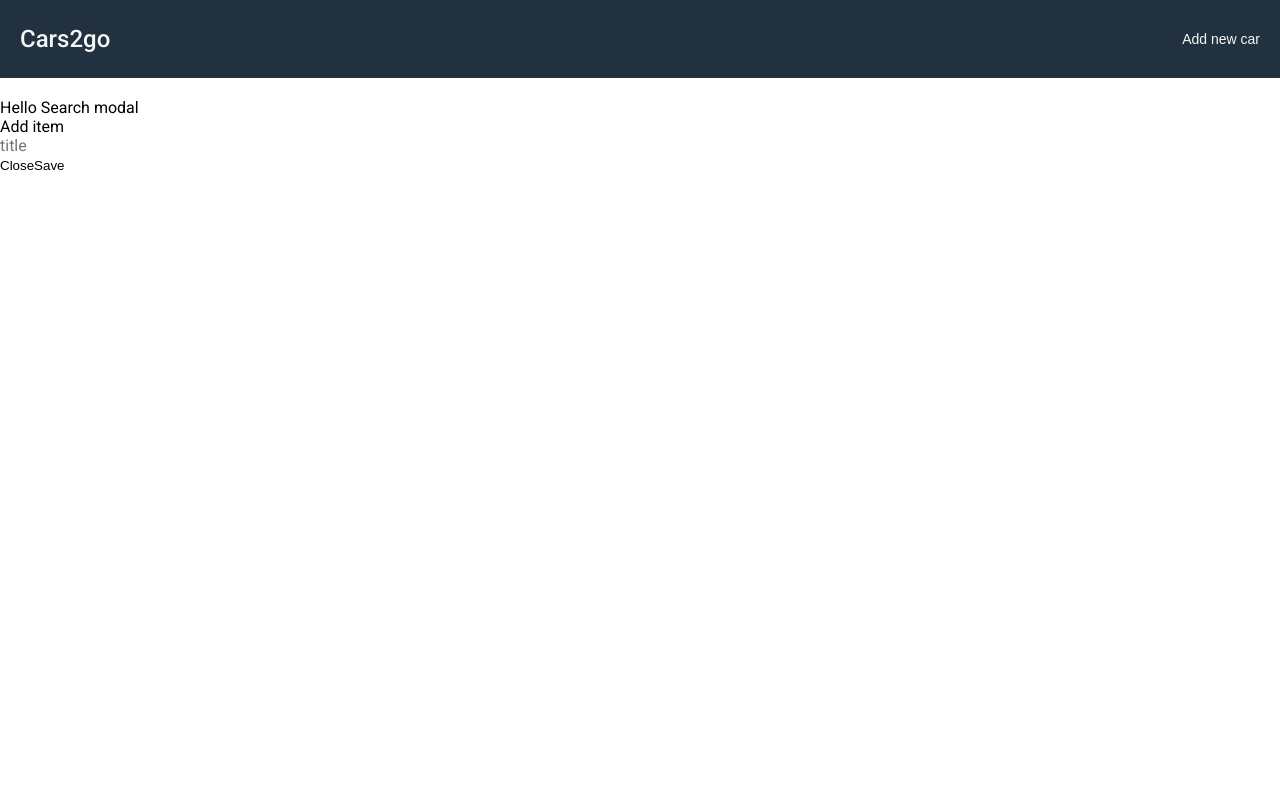
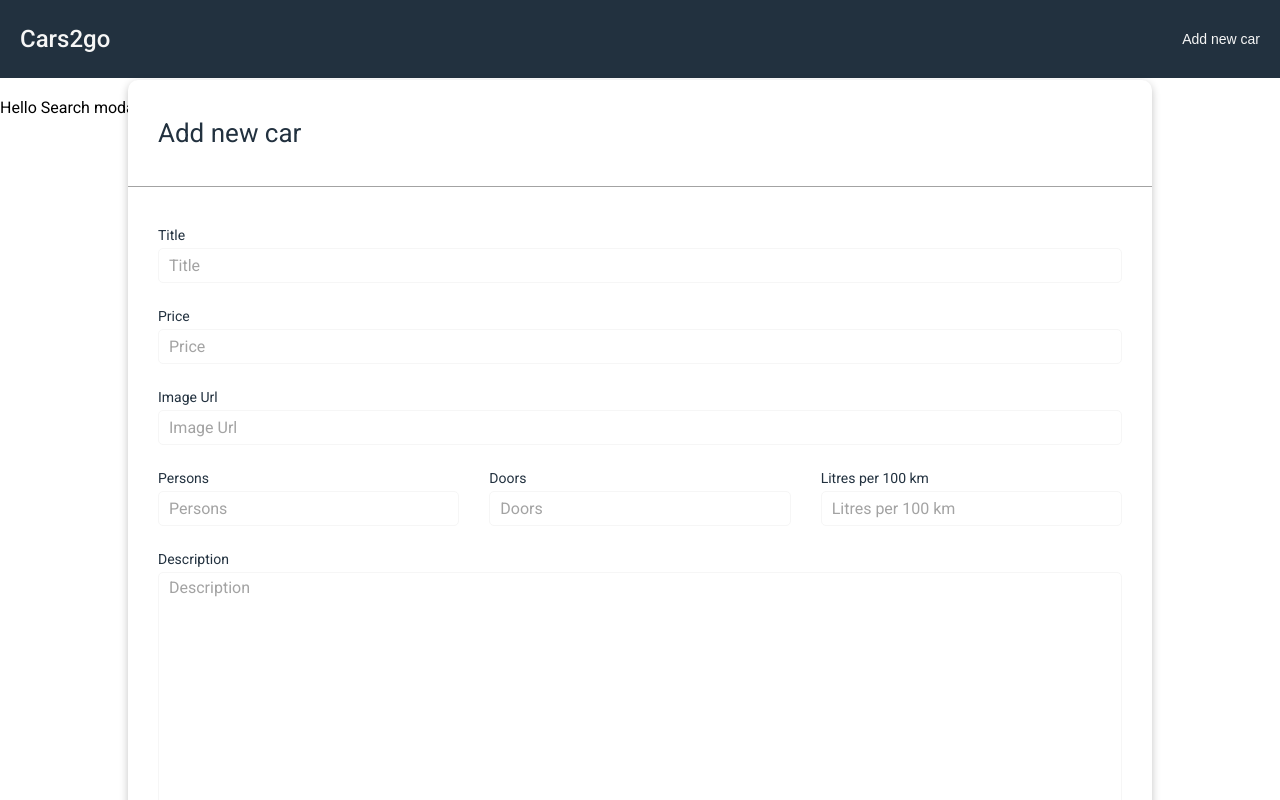
Before and after one commit to DzianisMakeichyk/cars2go, a Vue app: page / in a window 1280 px wide. Both pictures are taken after a click on the button "Add new car". Shown: the top 800 px of the page. Built offline with nearby package versions, Linux system fonts and the light colour scheme.

Commit message:
add popup modal styles | implemeted form validation

```diff
--- a/package.json
+++ b/package.json
@@ -11,7 +11,8 @@
     "core-js": "^2.6.5",
     "node-sass": "^5.0.0",
     "sass-loader": "^10.1.0",
-    "vue": "^2.6.10"
+    "vue": "^2.6.10",
+    "vuelidate": "^0.7.6"
   },
   "devDependencies": {
     "@vue/cli-plugin-babel": "^3.0.2",
--- a/src/App.vue
+++ b/src/App.vue
@@ -19,9 +19,9 @@
 </template>
 
 <script>
-import TableModal from "@/components/TableModal.vue";
-import SearchModal from "@/components/SearchModal.vue";
-import HeaderModal from "@/components/HeaderModal.vue";
+import TableModal from "@/components/TableModal";
+import SearchModal from "@/components/SearchModal";
+import HeaderModal from "@/components/HeaderModal";
 import AddModal from "@/components/AddModal";
 
 export default {
--- a/src/assets/styles/main.scss
+++ b/src/assets/styles/main.scss
@@ -17,3 +17,37 @@ h2,
 h3 {
   font-weight: normal;
 }
+
+.button__primary {
+  cursor: pointer;
+  border-radius: 5px;
+  border: 1px solid $ebonyClay;
+  color: $ebonyClay;
+  font-size: 14px;
+  line-height: 1;
+  padding: 12px 45px;
+  background: #fff;
+  transition: background 0.2s linear, color 0.2s linear;
+
+  &:hover {
+    background: $ebonyClay;
+    color: #fff;
+  }
+}
+
+.button__secondary {
+  cursor: pointer;
+  border-radius: 5px;
+  border: 1px solid $ebonyClay;
+  color: #fff;
+  font-size: 14px;
+  line-height: 1;
+  padding: 12px 45px;
+  background: $ebonyClay;
+  transition: background 0.2s linear, color 0.2s linear;
+
+  &:hover {
+    background: #fff;
+    color: $ebonyClay;
+  }
+}
--- a/src/components/AddModal.vue
+++ b/src/components/AddModal.vue
@@ -1,35 +1,176 @@
 <template>
-  <div>
-    <p>Add item</p>
-    <section>
-      <label label="Title">
-        <input type="text" v-model="title" placeholder="title" />
-      </label>
-    </section>
+  <div class="add-modal">
+    <h3 class="add-modal__header">Add new car</h3>
+    <div class="add-modal__form">
+      <AppInput
+        :errors="$v.form.title"
+        :isInvalid="$v.form.title.$error"
+        label="Title"
+        @blur="$v.form.title.$touch()"
+        errorMessage="Title is required"
+        errorTypeMessage="The field must contain only alphabetic characters, spaces, and hyphens"
+        placeholder="Title"
+        required
+        type="text"
+        v-model="form.title"
+      />
+      <AppInput
+        :errors="$v.form.price"
+        :isInvalid="$v.form.price.$error"
+        label="Price"
+        @blur="$v.form.price.$touch()"
+        errorMessage="Price is required"
+        errorTypeMessage="The field must contain only alphabetic characters, spaces, and hyphens"
+        placeholder="Price"
+        required
+        type="text"
+        v-model="form.price"
+      />
+      <AppInput
+        :errors="$v.form.imageUrl"
+        :isInvalid="$v.form.imageUrl.$error"
+        label="Image Url"
+        @blur="$v.form.imageUrl.$touch()"
+        errorMessage="Image Url is required"
+        errorTypeMessage="The field must contain only alphabetic characters, spaces, and hyphens"
+        placeholder="Image Url"
+        type="text"
+        v-model="form.imageUrl"
+      />
+      <div class="add-modal__form--fields">
+        <AppInput
+          :errors="$v.form.persons"
+          :isInvalid="$v.form.persons.$error"
+          label="Persons"
+          @blur="$v.form.persons.$touch()"
+          errorMessage="Persons is required"
+          errorTypeMessage="The field must contain only alphabetic characters, spaces, and hyphens"
+          placeholder="Persons"
+          required
+          type="text"
+          v-model="form.persons"
+        />
+        <AppInput
+          :errors="$v.form.doors"
+          :isInvalid="$v.form.doors.$error"
+          label="Doors"
+          @blur="$v.form.doors.$touch()"
+          errorMessage="Doors is required"
+          errorTypeMessage="The field must contain only alphabetic characters, spaces, and hyphens"
+          placeholder="Doors"
+          required
+          type="text"
+          v-model="form.doors"
+        />
+        <AppInput
+          :errors="$v.form.litres"
+          :isInvalid="$v.form.litres.$error"
+          label="Litres per 100 km"
+          @blur="$v.form.litres.$touch()"
+          errorMessage="Litres per 100 km is required"
+          errorTypeMessage="The field must contain only alphabetic characters, spaces, and hyphens"
+          placeholder="Litres per 100 km"
+          required
+          type="text"
+          v-model="form.litres"
+        />
+      </div>
+      <AppInput
+          :errors="$v.form.description"
+          :isInvalid="$v.form.description.$error"
+          label="Description"
+          @blur="$v.form.description.$touch()"
+          errorMessage="Description is required"
+          errorTypeMessage="The field must contain only alphabetic characters, spaces, and hyphens"
+          placeholder="Description"
+          required
+          type="textarea"
+          v-model="form.description"
+        />
+    </div>
 
-    <button @click="close">
-      Close
-    </button>
-    <button @click="additem">
-      Save
-    </button>
+    <div class="add-modal__buttons">
+      <button class="button__primary" @click="close">
+        Cancel
+      </button>
+      <button class="button__secondary" @click="additem">
+        Submit
+      </button>
+    </div>
   </div>
 </template>
 
 <script>
+import { required, minLength, maxLength, between } from 'vuelidate/lib/validators'
+
+import AppInput from '@/components/AppInput'
+
 export default {
-  name: "AddModal",
-  data() {
-    return {
-      title: ""
-    };
+  name: 'AddModal',
+
+  components: {
+    AppInput
+  },
+
+  data: () => ({
+    form: {
+      title: '',
+      price: '',
+      imageUrl: '',
+      persons: '',
+      doors: '',
+      litres: '',
+      description: '',
+    },
+  }),
+
+  validations: {
+    form: {
+      title: {
+        required,
+        minLength: minLength(3),
+        maxLength: maxLength(60)
+      },
+      imageUrl: {
+        minLength: minLength(3),
+        maxLength: maxLength(60)
+      },
+      price: {
+        required,
+        alpha: value => !value.match(/[^0-9 ]/),
+      },
+      persons: {
+        required,
+        alpha: value => !value.match(/[^0-9 ]/),
+      },
+      doors: {
+        required,
+        between: between(2, 8)
+      },
+      litres: {
+        required,
+        alpha: value => !value.match(/[^0-9 ]/),
+      },
+      description: {
+        required,
+        alpha: value => !value.match(/[^a-zA-Z- ]/),
+        minLength: minLength(40),
+        maxLength: maxLength(160)
+      },
+    }
   },
   methods: {
     additem() {
-      const payload = {
-        title: this.title
-      };
-      this.$emit("add-item", payload);
+      this.$v.form.$touch()
+
+      if (this.$v.form.$invalid) {
+        return;
+      }
+
+      // const payload = { title: this.title };
+
+
+      this.$emit("add-item", this.form);
     },
     close() {
       this.$emit("close-item");
@@ -38,4 +179,66 @@ export default {
 };
 </script>
 
-<style scoped></style>
+<style scoped lang="scss">
+  .add-modal {
+    border-radius: 10px;
+    background: #fff;
+    position: absolute;
+    position: absolute;
+    top: 10%;
+    left: 50%;
+    transform: translateX(-50%);
+    box-shadow: rgba(0, 0, 0, 0.24) 0px 3px 8px;
+    width: 80%;
+    margin: 0 auto;
+  }
+
+  .add-modal__header {
+    padding: 40px 30px;
+  }
+
+  .add-modal__form {
+    padding: 40px 30px 0px 30px;
+  }
+
+  .add-modal__header {
+    font-size: 26px;
+    color: $ebonyClay;
+    border-bottom: 1px solid $silverChalice;
+    line-height: 1;
+  }
+
+  .add-modal__form {
+    overflow: hidden;
+  }
+
+  .add-modal__form--fields {
+    display: flex;
+
+    @media (max-width: $breakpoint-tablet-ls) {
+      flex-wrap: wrap;
+    }
+
+    @media (min-width: $breakpoint-tablet-ls + 1) {
+      justify-content: space-between;
+      margin-left: -30px;
+    }
+
+    .app-input {
+      @media (max-width: $breakpoint-tablet-ls) {
+        width: 100%;
+      }
+
+      @media (min-width: $breakpoint-tablet-ls + 1) {
+        width: calc(100% - 30px);
+        margin-left: 30px;
+      }
+    }
+  }
+
+  .add-modal__buttons {
+    display: flex;
+    justify-content: space-between;
+    padding: 0 30px 30px 30px;
+  }
+</style>
--- /dev/null
+++ b/src/components/AppInput.vue
@@ -0,0 +1,149 @@
+<template>
+  <div class="app-input">
+    <div class="app-input__content">
+      <label :for="placeholder.replace(' ', '-')">
+        {{ label }}
+      </label>
+      <input
+        v-if="type !== 'textarea'"
+        class="app-input__inner"
+        :type="type"
+        :placeholder="placeholder"
+        @input="$emit('input', value)"
+        @change="$emit('input', value)"
+        @blur="$emit('blur')"
+        v-model="value"
+        :disabled="disabled"
+        :id="placeholder.replace(' ', '-')"
+      >
+
+      <textarea
+        v-if="type === 'textarea'"
+        class="app-input__inner app-input__inner--textarea"
+        :placeholder="placeholder"
+        @input="$emit('input', value)"
+        @change="$emit('input', value)"
+        v-model="value"
+      ></textarea>
+
+      <div class="app-input__errors" v-if="isInvalid">
+          <small v-if="!required">{{ errorMessage }}</small>
+
+          <small v-else-if="!isErrorType">{{ errorTypeMessage }}</small>
+      </div>
+    </div>
+  </div>
+</template>
+
+<script>
+export default {
+  props: {
+    type: {
+      type: String,
+      default: 'text',
+    },
+
+    placeholder: {
+      type: String,
+      default: '',
+    },
+
+    label: {
+      type: String,
+      default: ''
+    },
+
+    errorMessage: {
+      type: String,
+      default: ''
+    },
+
+    errorTypeMessage: {
+      type: String,
+      default: ''
+    },
+
+    required: {
+      type: Boolean,
+      default: false
+    },
+
+    isErrorType: {
+      type: Boolean,
+      default: false
+    },
+
+    isInvalid: {
+      type: Boolean,
+      default: false
+    },
+
+    disabled: {
+      type: Boolean,
+      default: false
+    },
+
+    defaultValue: {
+      type: String,
+      default: ''
+    },
+  },
+
+  data: () => ({
+    value: '',
+  }),
+
+  mounted() {
+    this.value = this.defaultValue ? this.defaultValue : this.value;
+  },
+}
+</script>
+
+<style lang="scss" scoped>
+  .app-input {
+    input,
+    textarea {
+      font-weight: 15px;
+      width: 100%;
+      padding: 7px 10px;
+      border-radius: 5px;
+      border: 1px solid $wildSand;
+      line-height: 1;
+      box-sizing: border-box;
+
+      &::placeholder {
+        color: $silverChalice;
+      }
+    }
+
+    textarea {
+      min-height: 300px;
+    }
+
+    label {
+      font-size: 14px;
+      color: $color-text;
+      margin-bottom: 5px;
+      display: block;
+    }
+  }
+  .app-input__content {
+    padding-bottom: 25px;
+    position: relative;
+
+  }
+
+  .app-input__label {}
+
+  .app-input__inner--textarea {}
+
+  .app-input__errors {
+    position: absolute;
+    left: 5px;
+    bottom: 10px;
+    font-size: 13px;
+    color: red;
+    white-space: nowrap;
+  }
+
+</style>
--- a/src/main.js
+++ b/src/main.js
@@ -1,6 +1,8 @@
 import Vue from 'vue'
 import App from './App.vue'
+import Vuelidate from 'vuelidate';
 
+Vue.use(Vuelidate);
 Vue.config.productionTip = false
 
 new Vue({
```
Also changed, not shown: 1 other file (tests, documents, lock files or other folders).
